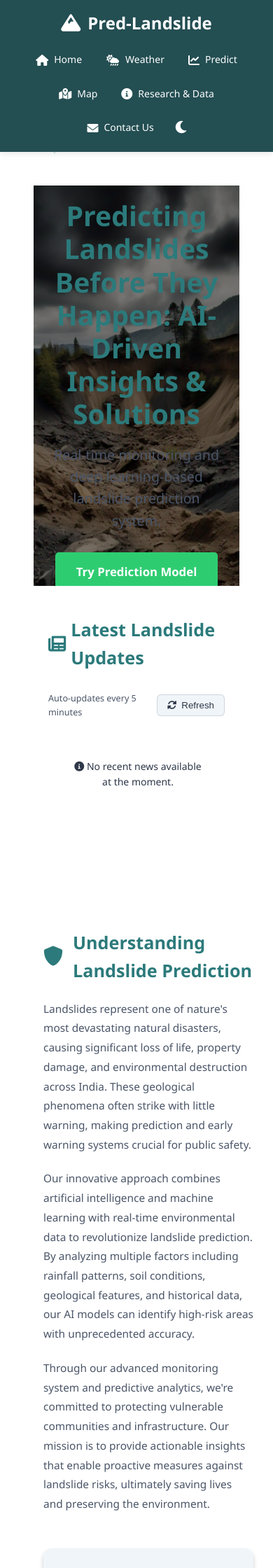
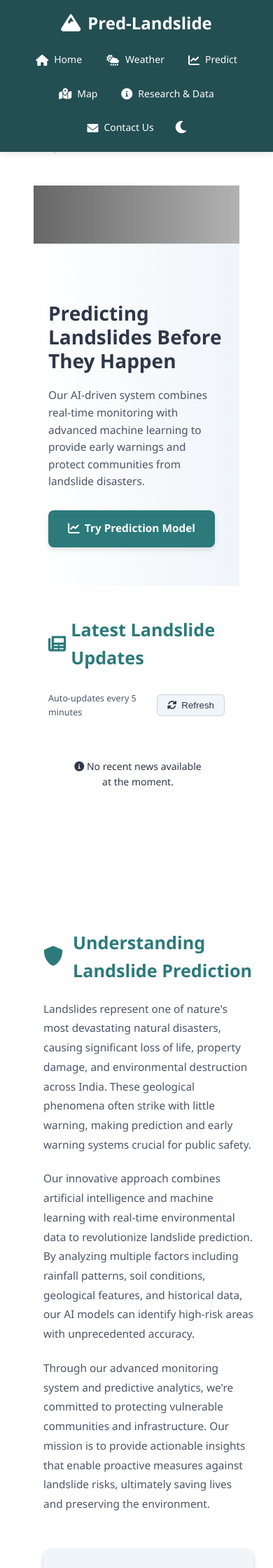
Before and after one commit to anilkalaskar2002/CNN-LSTM_Landslide_Prediction_Model, a Flask app: page / in a window 390 px wide. Shown: the top 2240 px of the page at 70% size. Run offline with Flask 3, Linux system fonts and the light colour scheme; some libraries are stand-ins or nearby versions; grey boxes are pictures that could not be loaded.

Commit message:
herosection changes

```diff
--- a/templates/index.html
+++ b/templates/index.html
@@ -11,62 +11,142 @@
     /* Hero section styles */
     .hero-section {
         position: relative;
-        height: 600px;
+        min-height: 600px;
         width: 100%;
-        background-image: url('static/img/hero.jpeg');
-        background-size: cover;
-        background-position: center;
         display: flex;
-        align-items: center;
-        justify-content: center;
-        text-align: center;
-        color: white;
+        background-color: var(--bg-primary);
         margin-bottom: 0;
+        overflow: hidden;
     }
 
-    .hero-overlay {
+    .hero-video-container {
+        flex: 1;
+        position: relative;
+        overflow: hidden;
+    }
+
+    .hero-video {
+        width: 100%;
+        height: 100%;
+        object-fit: cover;
+        position: absolute;
+        top: 0;
+        left: 0;
+    }
+
+    .video-overlay {
         position: absolute;
         top: 0;
         left: 0;
         width: 100%;
         height: 100%;
-        background-color: rgba(0, 0, 0, 0.5);
+        background: linear-gradient(
+            to right,
+            rgba(0, 0, 0, 0.6),
+            rgba(0, 0, 0, 0.3)
+        );
+    }
+
+    .hero-content-container {
+        flex: 1;
+        display: flex;
+        align-items: center;
+        justify-content: center;
+        padding: 4rem;
+        background: linear-gradient(
+            to right,
+            var(--bg-primary),
+            var(--bg-secondary)
+        );
     }
 
     .hero-content {
-        position: relative;
-        z-index: 1;
-        max-width: 800px;
-        padding: 0 20px;
+        max-width: 600px;
+        text-align: left;
+        animation: slideInRight 1s ease-out;
     }
 
     .hero-content h1 {
-        font-size: 2.8rem;
-        margin-bottom: 20px;
+        font-size: 3rem;
+        margin-bottom: 1.5rem;
+        color: var(--text-primary);
+        line-height: 1.2;
         font-weight: 700;
-        line-height: 1.2;
     }
 
     .hero-content p {
-        font-size: 1.4rem;
-        margin-bottom: 30px;
-        font-weight: 300;
+        font-size: 1.2rem;
+        margin-bottom: 2rem;
+        color: var(--text-secondary);
+        line-height: 1.6;
     }
 
     .cta-button {
-        display: inline-block;
-        padding: 15px 30px;
-        background-color: #2ecc71;
+        display: inline-flex;
+        align-items: center;
+        gap: 0.5rem;
+        padding: 1rem 2rem;
+        background-color: var(--accent-color);
         color: white;
         text-decoration: none;
-        border-radius: 5px;
-        font-size: 1.2rem;
+        border-radius: 8px;
+        font-size: 1.1rem;
         font-weight: 600;
-        transition: background-color 0.3s ease;
+        transition: all 0.3s ease;
+        box-shadow: 0 4px 6px rgba(0, 0, 0, 0.1);
     }
 
     .cta-button:hover {
-        background-color: #27ae60;
+        background-color: var(--accent-color-dark);
+        transform: translateY(-2px);
+        box-shadow: 0 6px 12px rgba(0, 0, 0, 0.15);
+    }
+
+    .cta-button i {
+        font-size: 1.2rem;
+    }
+
+    @keyframes slideInRight {
+        from {
+            opacity: 0;
+            transform: translateX(50px);
+        }
+        to {
+            opacity: 1;
+            transform: translateX(0);
+        }
+    }
+
+    @media (max-width: 1024px) {
+        .hero-content-container {
+            padding: 2rem;
+        }
+
+        .hero-content h1 {
+            font-size: 2.5rem;
+        }
+    }
+
+    @media (max-width: 768px) {
+        .hero-section {
+            flex-direction: column;
+        }
+
+        .hero-video-container {
+            height: 300px;
+        }
+
+        .hero-content-container {
+            padding: 3rem 1.5rem;
+        }
+
+        .hero-content h1 {
+            font-size: 2rem;
+        }
+
+        .hero-content p {
+            font-size: 1.1rem;
+        }
     }
 
     /* Map container style */
@@ -475,11 +555,22 @@
     <div class="content-wrapper">
         <!-- Hero Section -->
         <div class="hero-section">
-            <div class="hero-overlay"></div>
-            <div class="hero-content">
-                <h1>Predicting Landslides Before They Happen: AI-Driven Insights & Solutions</h1>
-                <p>Real-time monitoring and deep learning-based landslide prediction system.</p>
-                <a href="{{ url_for('predict') }}" class="cta-button">Try Prediction Model</a>
+            <div class="hero-video-container">
+                <video class="hero-video" autoplay muted loop playsinline>
+                    <source src="{{ url_for('static', filename='videos/landslide.mp4') }}" type="video/mp4">
+                    Your browser does not support the video tag.
+                </video>
+                <div class="video-overlay"></div>
+            </div>
+            <div class="hero-content-container">
+                <div class="hero-content">
+                    <h1>Predicting Landslides Before They Happen</h1>
+                    <p>Our AI-driven system combines real-time monitoring with advanced machine learning to provide early warnings and protect communities from landslide disasters.</p>
+                    <a href="{{ url_for('predict') }}" class="cta-button">
+                        <i class="fas fa-chart-line"></i>
+                        Try Prediction Model
+                    </a>
+                </div>
             </div>
         </div>
 
```
